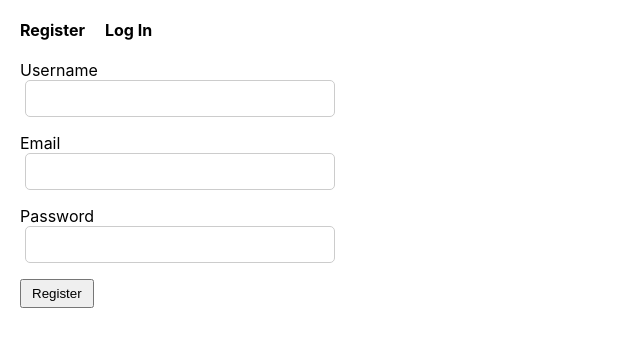
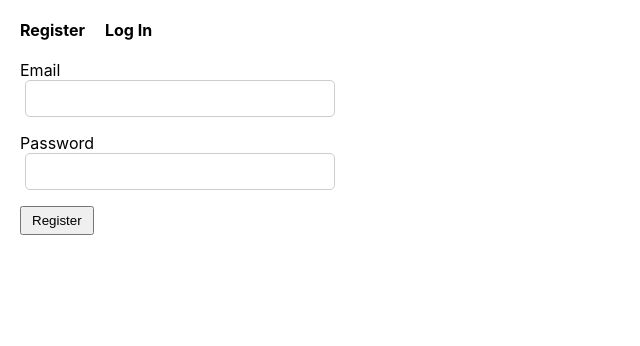
Before and after one commit to rkamal-goitph/goit-react-fson2, a React (Create React App) app: page /goit-react-hw08-phonebook/register in a window 1280 px wide. Shown: the top 346 px of the page, without its empty margins (0-640 px from the left). Built offline with nearby package versions, Linux system fonts and the light colour scheme.

Commit message:
Update RegisterForm to follow API user model

```diff
--- a/src/components/RegisterForm/RegisterForm.jsx
+++ b/src/components/RegisterForm/RegisterForm.jsx
@@ -10,7 +10,7 @@ export const RegisterForm = () => {
     const form = e.currentTarget;
     dispatch(
       register({
-        name: form.elements.name.value,
+        // name: form.elements.name.value,
         email: form.elements.email.value,
         password: form.elements.password.value,
       })
@@ -20,10 +20,10 @@ export const RegisterForm = () => {
 
   return (
     <form className={css.form} onSubmit={handleSubmit} autoComplete="off">
-      <label className={css.label}>
+      {/* <label className={css.label}>
         Username
         <input className={css.registerFormInput} type="text" name="name" />
-      </label>
+      </label> */}
       <label className={css.label}>
         Email
         <input className={css.registerFormInput} type="email" name="email" />
```
